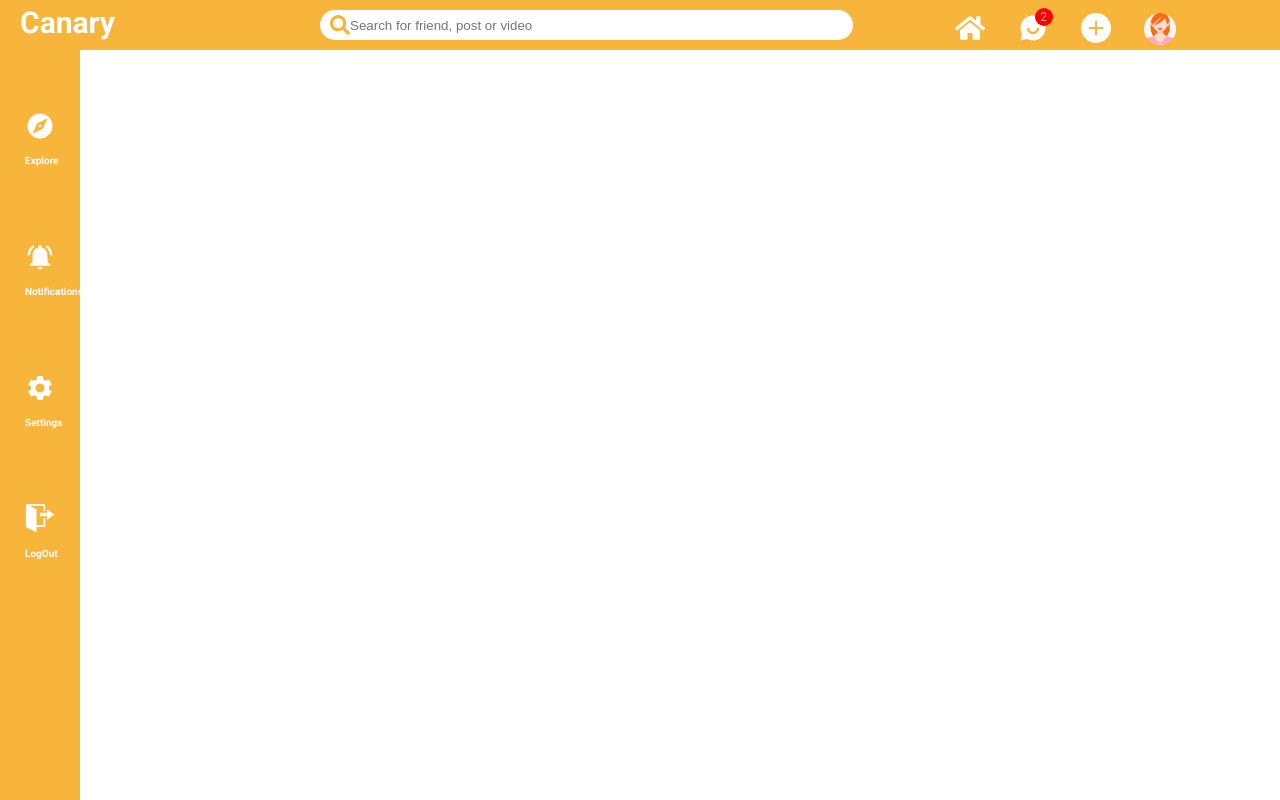
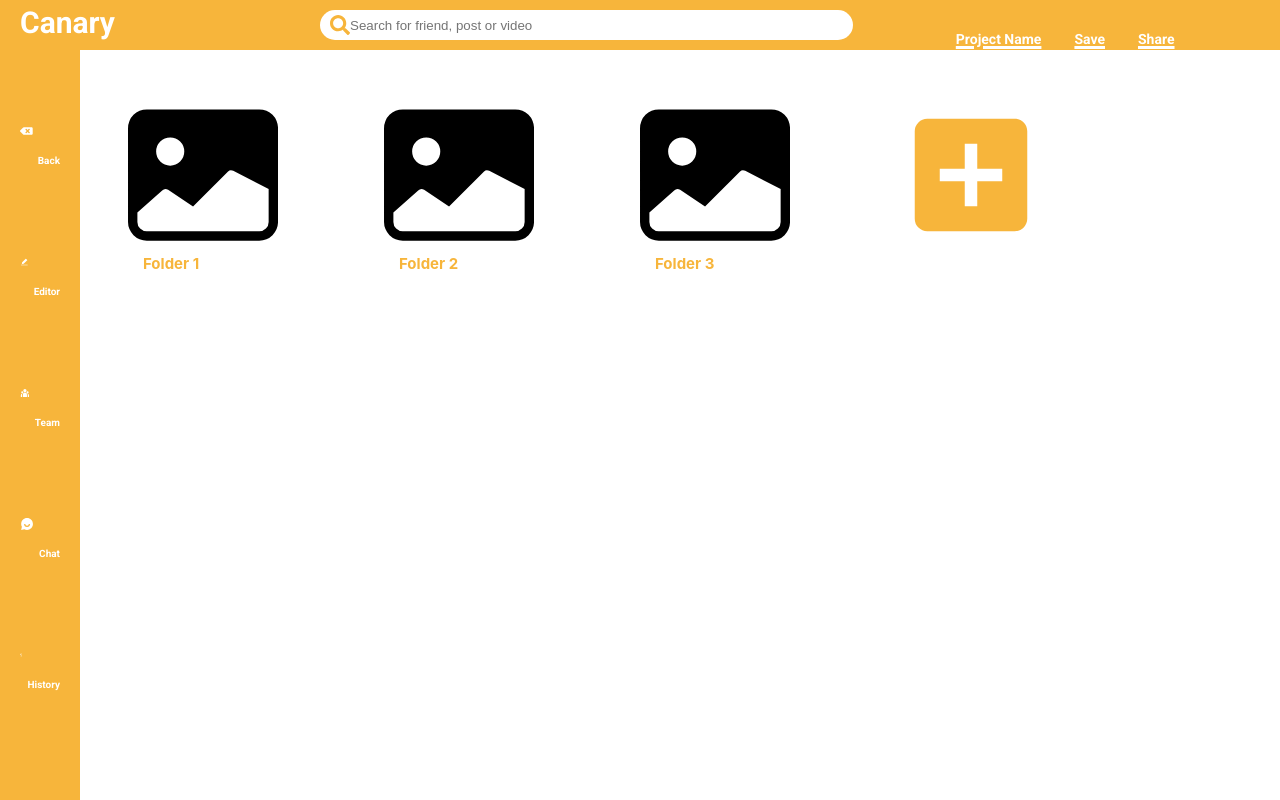
Before and after one commit to im90866/Canary, a React (Create React App) app: page /workspace in a window 1280 px wide. Built offline with nearby package versions, Linux system fonts and the light colour scheme; a web font is replaced by a local one.

Commit message:
completed the folders

```diff
--- a/src/Componenets/Workspace/Workspace.css
+++ b/src/Componenets/Workspace/Workspace.css
@@ -0,0 +1,42 @@
+.project-text{
+    color: white;
+    font-weight: 700;
+    margin-bottom: 40px;
+    padding-bottom: 100px;
+}
+.project-text a{
+    text-decoration: none;
+
+}
+.sidenav-project{
+    margin-top: 10px;
+    font-size: 20px;
+    color: white;
+}
+.folder{
+    display: grid;
+    grid-template-columns: repeat(auto-fit, minmax(12rem, 16rem));
+    gap: 0rem;
+    justify-content: center;
+}
+.folder-icon{
+    margin-top: 100px;
+   font-size: 150px;
+}
+.new{
+    color:#f7b53b;
+
+}
+.folder-text{
+    color:#f7b53b ;
+    font-size: 15px;
+    margin-left: 15px;
+}
+.folder-settings{
+    display: flex;
+    font-size: 25px;
+    color:#f7b53b ;
+    font-weight: 700;
+    margin-left: 100px;
+    margin-top: 5px;
+}
--- a/src/Componenets/Workspace/Workspace.jsx
+++ b/src/Componenets/Workspace/Workspace.jsx
@@ -1,9 +1,156 @@
+// import React, { Component } from "react";
+// // import axios, { Axios } from 'axios';
+
+
+// class Upload extends Component {
+//     state = {
+//         selectedFile: null
+//     }
+//     fileSelect = event => {
+//         this.setState({
+//             selectedFile: event.target.files[0]
+//         })
+//         console.log(event.target.files[0]);
+//        }
+//     fileUpload = () => {
+//         const fd = new FormData();
+//         fd.append('image',this.state.selectedFile, this.state.selectedFile.name);
+//         // Axios.post('', fd);
+//     }
+
+//     render() {
+//         return (
+//             <div className="Upload">
+//                 <input type="file" onChange={this.fileSelect}/>
+//                 <button onClick={this.fileUpload}>Upload</button>
+//             </div>
+//         )
+//     }
+
+// }
+
+// export default Upload;
+
 import React from 'react';
-import Topbar from '../Topbar/Topbar';
+import {FaSearch,FaHome} from 'react-icons/fa'
 
+import { Link } from "react-router-dom";
+import {FaBackspace,FaHistory } from 'react-icons/fa';
+
+import { MdSettings,MdAddBox} from "react-icons/md"
+import {GoGraph} from "react-icons/go"
+
+import {AiFillEdit,AiFillFolderAdd } from "react-icons/ai";
+import { RiTeamFill } from "react-icons/ri";
+import "./Workspace.css"
+import {RiChatSmile2Fill} from  "react-icons/ri"
+import { BsImageFill } from "react-icons/bs";
 function Workspace() {
   return <div>
-      <Topbar/>
+       <div className="navbar-container">
+        <div className="navbar-left">
+        {/* <Link to='#' className='menu-bars'>
+            <FaBars onClick={showSidebar} />
+          </Link> */}
+          <span className="navbar-logo"><Link to="/home">Canary</Link></span>
+        </div>
+        <div className="navbar-center">
+          <div className="navbar-search">
+          <FaSearch className="search"/>
+            <input
+            placeholder="Search for friend, post or video"
+            className="searchInput"
+          />
+          </div>
+        </div>
+        <div className="navbar-right">
+          <div className="navbar-icons">
+          <div className="navbar-IconItem">
+      <Link to="/"><span className='project-text'>Project Name</span></Link>
+          </div>
+          <div className="navbar-IconItem">
+
+          <Link to="/"><span className='project-text' >Save</span></Link>
+          </div>
+          <div className="navbar-IconItem">
+          <Link to="/"><span className='project-text'>Share</span></Link>
+          </div>
+
+          </div>
+        </div>
+
+      </div>
+      <div className="sidenav">
+                <div className="sidenav-container">
+
+                    <ul className="sidenav-list">
+                        <li className="sidenav-item">
+                        <FaBackspace className="sidenav-project"/>
+                        <Link to="/projects">
+                        <span className="sidenav-text">Back</span>
+                            </Link>
+                        </li>
+                       <li className="sidenav-item">
+                        <AiFillEdit className="sidenav-project"/>
+                        <Link to="/home">
+                          <span className="sidenav-text">Editor</span>
+                        </Link>
+                        </li>
+                      <li className="sidenav-item">
+                        <RiTeamFill className="sidenav-project"/>
+                        <Link to="/home">
+                             <span className="sidenav-text">Team</span>
+                            </Link>
+                        </li>
+                       <li className="sidenav-item">
+                        <RiChatSmile2Fill  className="sidenav-project"/>
+                        <Link to="/">
+                             <span className="sidenav-text">Chat</span>
+                        </Link>
+                        </li>
+                        <li className="sidenav-item">
+                        <FaHistory  className="sidenav-project"/>
+                        <Link to="/">
+                             <span className="sidenav-text">History</span>
+                        </Link>
+                        </li>
+
+                        <li className="sidenav-item">
+                        <GoGraph  className="sidenav-project"/>
+                        <Link to="/">
+                             <span className="sidenav-text">Satistics</span>
+                        </Link>
+                        </li>
+                        <li className="sidenav-item">
+                        <MdSettings  className="sidenav-project"/>
+                        <Link to="/">
+                             <span className="sidenav-text">Settings</span>
+                        </Link>
+                        </li>
+
+                    </ul>
+                </div>
+
+           </div>
+        <div className="folder">
+        <div className="folders">
+        <BsImageFill className='folder-icon'/>
+        <h3 className='folder-text'>Folder 1</h3>
+
+        </div>
+        <div className="folders">
+        <BsImageFill className='folder-icon'/>
+        <h3 className='folder-text'>Folder 2</h3>
+        </div>
+        <div className="folders">
+        <BsImageFill className='folder-icon'/>
+        <h3 className='folder-text'>Folder 3</h3>
+        </div>
+        <div className="folders">
+        <MdAddBox className='folder-icon new'/>
+        </div>
+        </div>
+
   </div>;
 }
 
```
